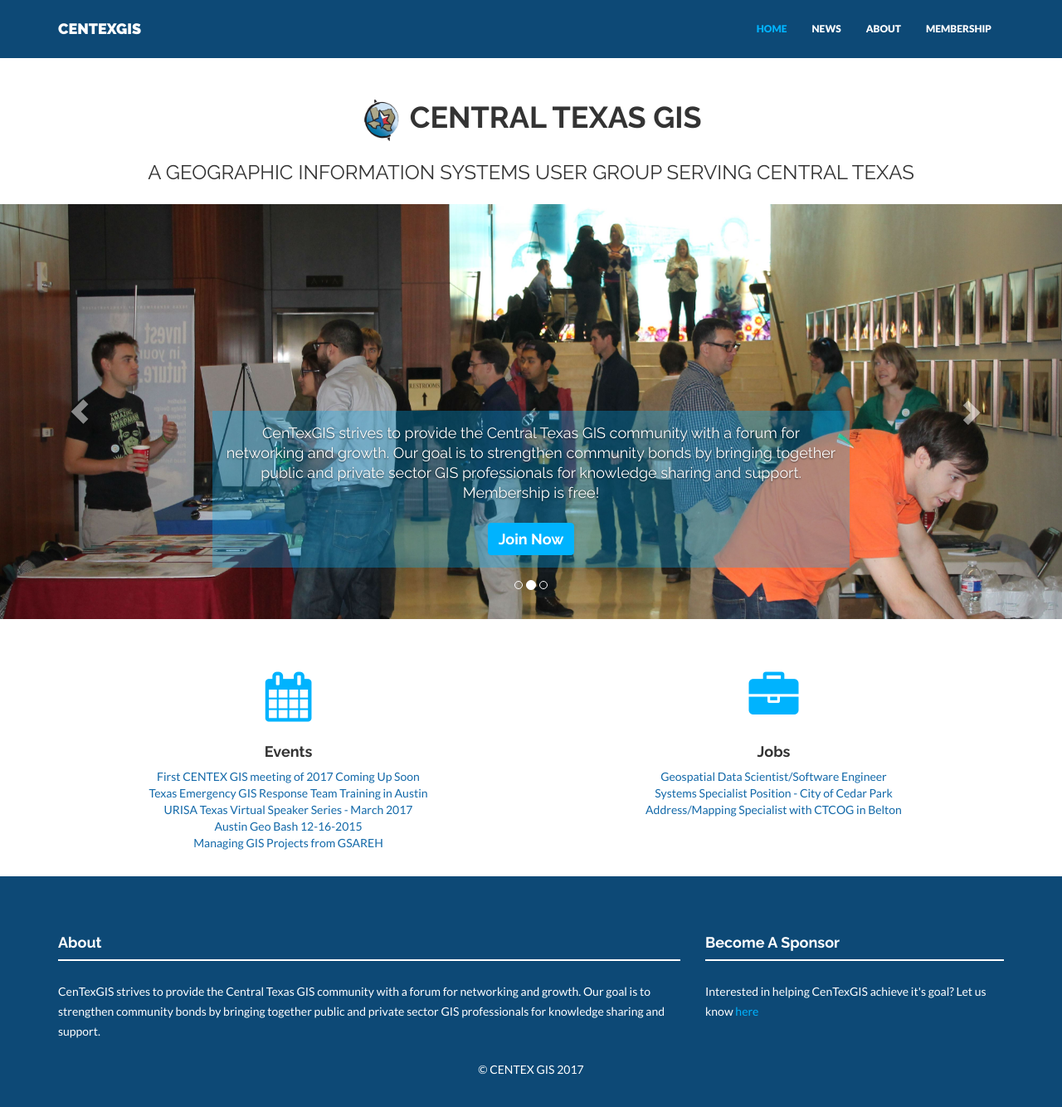
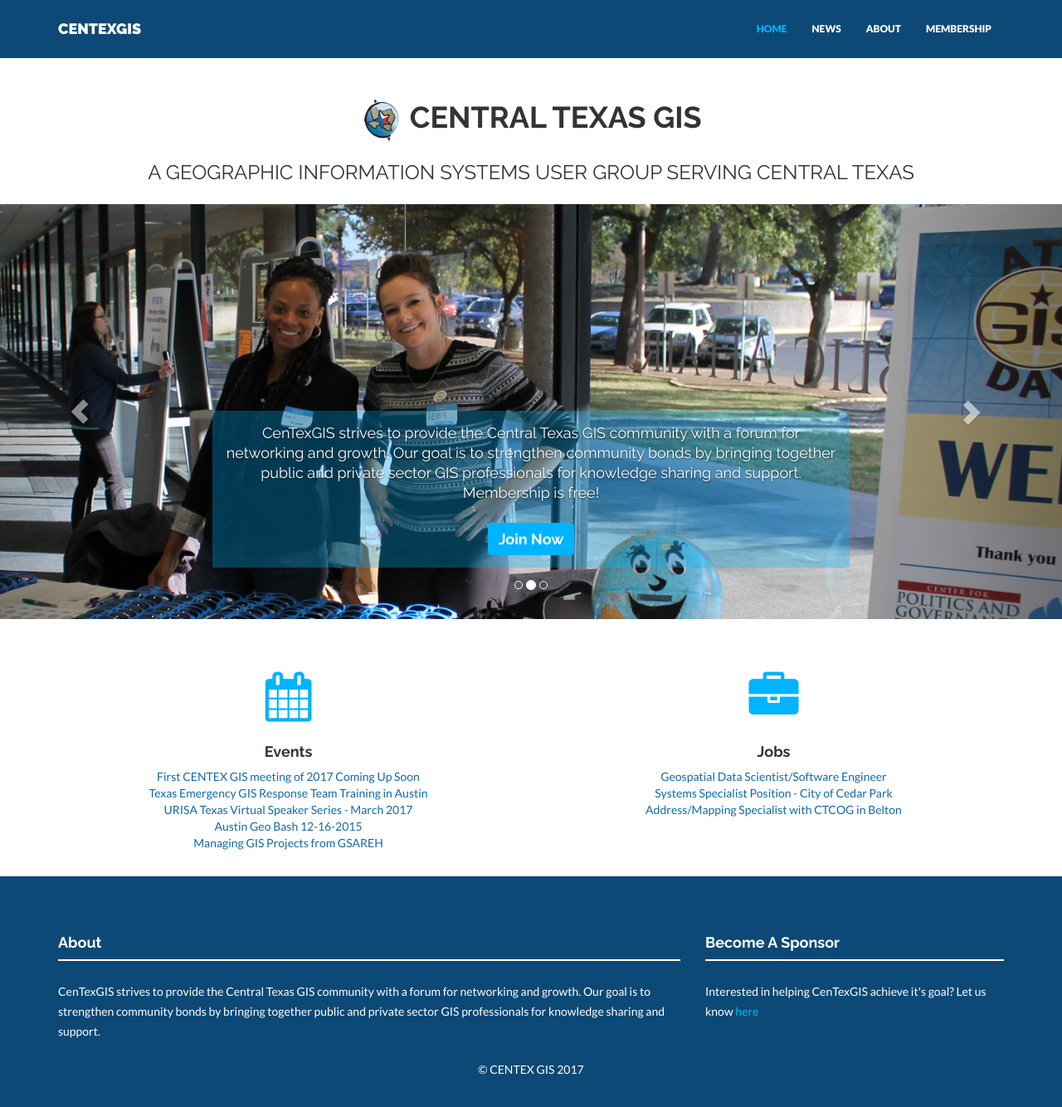
Before and after one commit to centexgis/centexgis.github.io, a Jekyll site: the page built from index.html, in a window 1280 px wide and 1373 px high. Shown: the top 1334 px of the window at 83% size. Built offline with Jekyll 4.4.1, drawn with Linux system fonts in a browser that asks for light colours; nearby versions of some CDN libraries.

```diff
--- a/_includes/header.html
+++ b/_includes/header.html
@@ -18,7 +18,16 @@
 	    <li data-target="#carousel-example" data-slide-to="2"></li>
 	  </ol>
 	  <div class="carousel-inner">
-	    <div class="item active">
+		<div class="item active">
+	      <a href="#"><img src="/assets/img/adelberts1.jpg"/></a>
+	      <div class="carousel-caption">
+	      	<p>CenTexGIS strives to provide the Central Texas GIS community with a forum for networking and growth. Our goal is to strengthen community bonds by bringing together public and private sector GIS professionals for knowledge sharing and support. Membership is free! </br></br>
+	      		<a class="btn btn-default" href="/contact/" role="button">Join Now</a>
+	      	</p>
+	      </div>
+	    </div>
+
+	    <div class="item">
 	      <a href="#"><img src="/assets/img/IMG_0216.jpg"/></a>
 	      <div class="carousel-caption">
 	      	<p>CenTexGIS strives to provide the Central Texas GIS community with a forum for networking and growth. Our goal is to strengthen community bonds by bringing together public and private sector GIS professionals for knowledge sharing and support. Membership is free! </br></br>
@@ -26,6 +35,7 @@
 	      	</p>
 	      </div>
 	    </div>
+
 	    <div class="item">
 	      <a href="#"><img src="/assets/img/IMG_0224.jpg" /></a>
 	      <div class="carousel-caption">
@@ -34,6 +44,7 @@
 	      	</p>
 	      </div>
 	    </div>
+
 	    <div class="item">
 	      <a href="#"><img src="/assets/img/IMG_0230.jpg" /></a>
 	      <div class="carousel-caption">
@@ -42,6 +53,7 @@
 	      	</p>
 	      </div>
 	    </div>
+
 	  </div>
 
 	  <a class="left carousel-control" href="#carousel-example" data-slide="prev">
```
Also changed, not shown: 2 other files.
